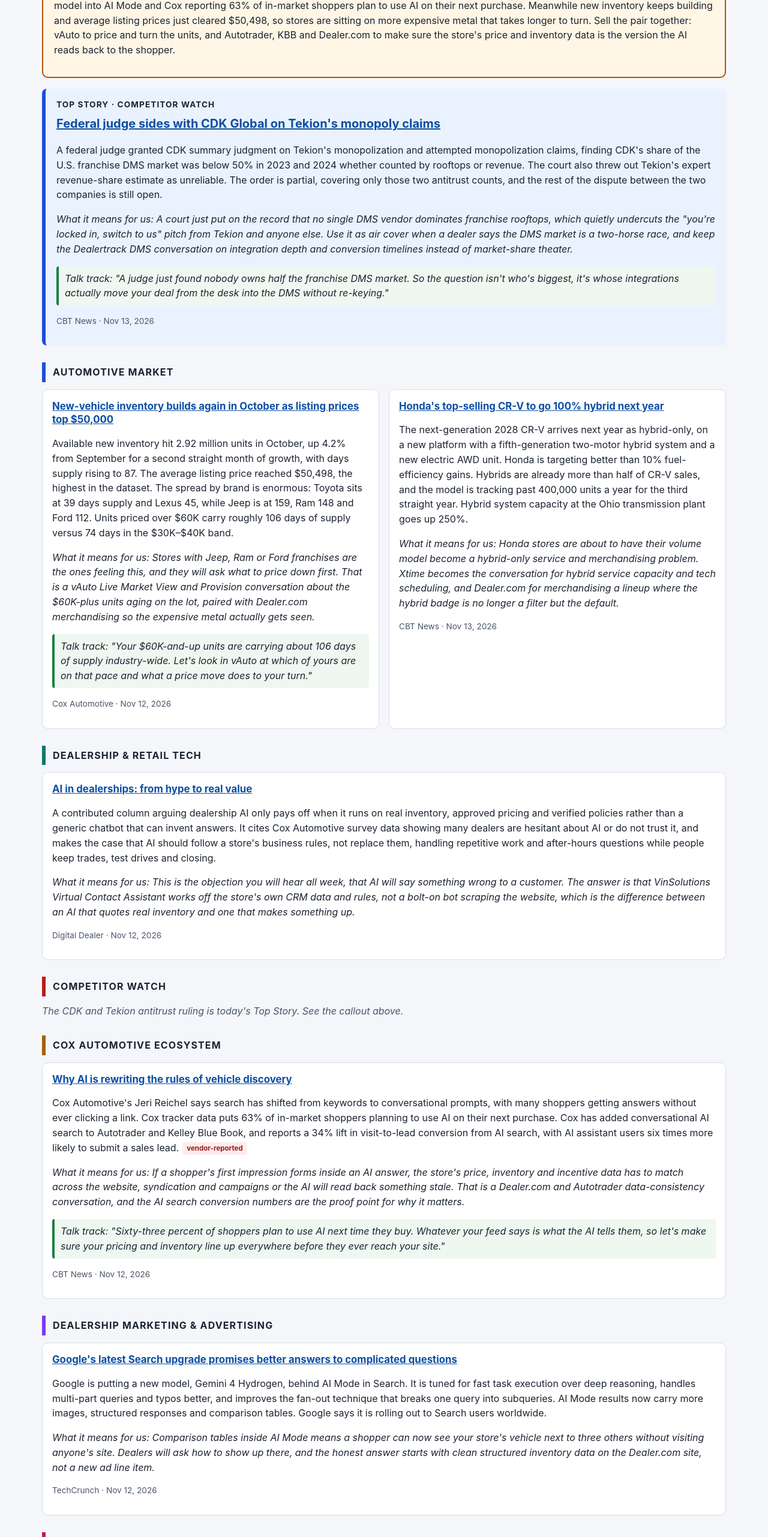
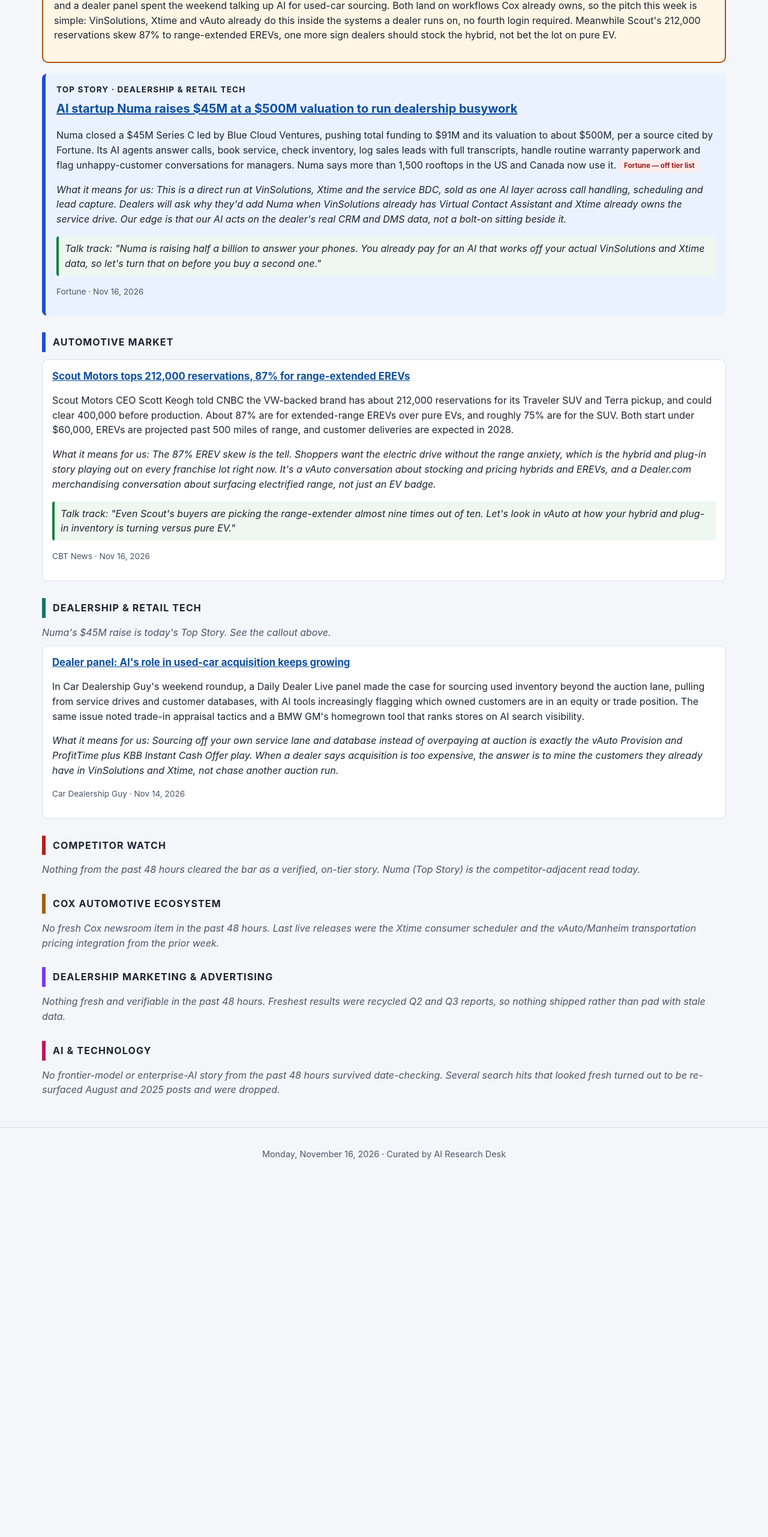
Before and after one commit to TobhaoN/mss-daily-briefing, a plain HTML site: page index.html in a window 1280 px wide. Shown: the part 232-2794 px from the top of the page at 60% size. After the commit the page ends 2199 px from the top, so only its background shows below. Drawn offline with Linux system fonts and the light colour scheme.

Commit message:
Update date in index.html to November 16, 2026

```diff
--- a/index.html
+++ b/index.html
@@ -3,7 +3,7 @@
 <head>
 <meta charset="utf-8">
 <meta name="viewport" content="width=device-width, initial-scale=1">
-<title>Automotive AI Daily Briefing — 2026-11-13</title>
+<title>Automotive AI Daily Briefing — 2026-11-16</title>
 <style>
 :root{
   --bg:#f4f6fa;--surface:#ffffff;--text:#1b2330;--muted:#4a5568;--border:#d8dee8;
@@ -52,7 +52,7 @@ footer{border-top:1px solid var(--border);color:var(--muted);text-align:center;p
   <div class="hwrap">
     <div>
       <h1><span aria-hidden="true">🚗</span> Automotive AI Daily Briefing</h1>
-      <p>Friday, November 13, 2026</p>
+      <p>Monday, November 16, 2026</p>
     </div>
     <button id="themeToggle" type="button" aria-label="Toggle light and dark theme">Dark mode</button>
   </div>
@@ -60,101 +60,66 @@ footer{border-top:1px solid var(--border);color:var(--muted);text-align:center;p
 <main>
   <section class="bottomline" aria-label="Bottom line">
     <h2>Bottom Line</h2>
-    <p>Two things are moving at once this week. The shopper's first look at a vehicle is happening inside an AI answer now, with Google pushing a new model into AI Mode and Cox reporting 63% of in-market shoppers plan to use AI on their next purchase. Meanwhile new inventory keeps building and average listing prices just cleared $50,498, so stores are sitting on more expensive metal that takes longer to turn. Sell the pair together: vAuto to price and turn the units, and Autotrader, KBB and Dealer.com to make sure the store's price and inventory data is the version the AI reads back to the shopper.</p>
+    <p>Quiet weekend for news, loud one for money. Numa just raised $45M at a $500M valuation to run dealership phones, service and leads with AI, and a dealer panel spent the weekend talking up AI for used-car sourcing. Both land on workflows Cox already owns, so the pitch this week is simple: VinSolutions, Xtime and vAuto already do this inside the systems a dealer runs on, no fourth login required. Meanwhile Scout's 212,000 reservations skew 87% to range-extended EREVs, one more sign dealers should stock the hybrid, not bet the lot on pure EV.</p>
   </section>
 
   <section class="topstory" aria-label="Top story">
-    <h2>TOP STORY · Competitor Watch</h2>
-    <h3><a href="https://www.cbtnews.com/federal-judge-sides-with-cdk-global" target="_blank" rel="noopener noreferrer">Federal judge sides with CDK Global on Tekion's monopoly claims</a></h3>
-    <p>A federal judge granted CDK summary judgment on Tekion's monopolization and attempted monopolization claims, finding CDK's share of the U.S. franchise DMS market was below 50% in 2023 and 2024 whether counted by rooftops or revenue. The court also threw out Tekion's expert revenue-share estimate as unreliable. The order is partial, covering only those two antitrust counts, and the rest of the dispute between the two companies is still open.</p>
-    <p class="meaning">What it means for us: A court just put on the record that no single DMS vendor dominates franchise rooftops, which quietly undercuts the "you're locked in, switch to us" pitch from Tekion and anyone else. Use it as air cover when a dealer says the DMS market is a two-horse race, and keep the Dealertrack DMS conversation on integration depth and conversion timelines instead of market-share theater.</p>
-    <p class="talk">Talk track: "A judge just found nobody owns half the franchise DMS market. So the question isn't who's biggest, it's whose integrations actually move your deal from the desk into the DMS without re-keying."</p>
-    <p class="meta">CBT News · Nov 13, 2026</p>
+    <h2>TOP STORY · Dealership &amp; Retail Tech</h2>
+    <h3><a href="https://fortune.com/2026/11/16/ai-startup-numa-45-million-car-dealerships-paperwork" target="_blank" rel="noopener noreferrer">AI startup Numa raises $45M at a $500M valuation to run dealership busywork</a></h3>
+    <p>Numa closed a $45M Series C led by Blue Cloud Ventures, pushing total funding to $91M and its valuation to about $500M, per a source cited by Fortune. Its AI agents answer calls, book service, check inventory, log sales leads with full transcripts, handle routine warranty paperwork and flag unhappy-customer conversations for managers. Numa says more than 1,500 rooftops in the US and Canada now use it.<span class="flag">Fortune — off tier list</span></p>
+    <p class="meaning">What it means for us: This is a direct run at VinSolutions, Xtime and the service BDC, sold as one AI layer across call handling, scheduling and lead capture. Dealers will ask why they'd add Numa when VinSolutions already has Virtual Contact Assistant and Xtime already owns the service drive. Our edge is that our AI acts on the dealer's real CRM and DMS data, not a bolt-on sitting beside it.</p>
+    <p class="talk">Talk track: "Numa is raising half a billion to answer your phones. You already pay for an AI that works off your actual VinSolutions and Xtime data, so let's turn that on before you buy a second one."</p>
+    <p class="meta">Fortune · Nov 16, 2026</p>
   </section>
 
   <section class="cat" style="--catc:var(--c-market)" aria-labelledby="h-market">
     <h2 id="h-market">Automotive Market</h2>
     <div class="grid">
       <article class="card">
-        <h3><a href="https://www.coxautoinc.com/insights/october-2026-new-vehicle-inventory/" target="_blank" rel="noopener noreferrer">New-vehicle inventory builds again in October as listing prices top $50,000</a></h3>
-        <p>Available new inventory hit 2.92 million units in October, up 4.2% from September for a second straight month of growth, with days supply rising to 87. The average listing price reached $50,498, the highest in the dataset. The spread by brand is enormous: Toyota sits at 39 days supply and Lexus 45, while Jeep is at 159, Ram 148 and Ford 112. Units priced over $60K carry roughly 106 days of supply versus 74 days in the $30K–$40K band.</p>
-        <p class="meaning">What it means for us: Stores with Jeep, Ram or Ford franchises are the ones feeling this, and they will ask what to price down first. That is a vAuto Live Market View and Provision conversation about the $60K-plus units aging on the lot, paired with Dealer.com merchandising so the expensive metal actually gets seen.</p>
-        <p class="talk">Talk track: "Your $60K-and-up units are carrying about 106 days of supply industry-wide. Let's look in vAuto at which of yours are on that pace and what a price move does to your turn."</p>
-        <p class="meta">Cox Automotive · Nov 12, 2026</p>
-      </article>
-      <article class="card">
-        <h3><a href="https://www.cbtnews.com/honda-cr-v-all-hybrid" target="_blank" rel="noopener noreferrer">Honda's top-selling CR-V to go 100% hybrid next year</a></h3>
-        <p>The next-generation 2028 CR-V arrives next year as hybrid-only, on a new platform with a fifth-generation two-motor hybrid system and a new electric AWD unit. Honda is targeting better than 10% fuel-efficiency gains. Hybrids are already more than half of CR-V sales, and the model is tracking past 400,000 units a year for the third straight year. Hybrid system capacity at the Ohio transmission plant goes up 250%.</p>
-        <p class="meaning">What it means for us: Honda stores are about to have their volume model become a hybrid-only service and merchandising problem. Xtime becomes the conversation for hybrid service capacity and tech scheduling, and Dealer.com for merchandising a lineup where the hybrid badge is no longer a filter but the default.</p>
-        <p class="meta">CBT News · Nov 13, 2026</p>
+        <h3><a href="https://cbtnews.com/scout-motors-nears-212000-reservations" target="_blank" rel="noopener noreferrer">Scout Motors tops 212,000 reservations, 87% for range-extended EREVs</a></h3>
+        <p>Scout Motors CEO Scott Keogh told CNBC the VW-backed brand has about 212,000 reservations for its Traveler SUV and Terra pickup, and could clear 400,000 before production. About 87% are for extended-range EREVs over pure EVs, and roughly 75% are for the SUV. Both start under $60,000, EREVs are projected past 500 miles of range, and customer deliveries are expected in 2028.</p>
+        <p class="meaning">What it means for us: The 87% EREV skew is the tell. Shoppers want the electric drive without the range anxiety, which is the hybrid and plug-in story playing out on every franchise lot right now. It's a vAuto conversation about stocking and pricing hybrids and EREVs, and a Dealer.com merchandising conversation about surfacing electrified range, not just an EV badge.</p>
+        <p class="talk">Talk track: "Even Scout's buyers are picking the range-extender almost nine times out of ten. Let's look in vAuto at how your hybrid and plug-in inventory is turning versus pure EV."</p>
+        <p class="meta">CBT News · Nov 16, 2026</p>
       </article>
     </div>
   </section>
 
   <section class="cat" style="--catc:var(--c-tech)" aria-labelledby="h-tech">
     <h2 id="h-tech">Dealership &amp; Retail Tech</h2>
+    <p class="note">Numa's $45M raise is today's Top Story. See the callout above.</p>
     <div class="grid">
       <article class="card">
-        <h3><a href="https://digitaldealer.com/news/ai-in-dealerships-from-hype-to-real-value/173705" target="_blank" rel="noopener noreferrer">AI in dealerships: from hype to real value</a></h3>
-        <p>A contributed column arguing dealership AI only pays off when it runs on real inventory, approved pricing and verified policies rather than a generic chatbot that can invent answers. It cites Cox Automotive survey data showing many dealers are hesitant about AI or do not trust it, and makes the case that AI should follow a store's business rules, not replace them, handling repetitive work and after-hours questions while people keep trades, test drives and closing.</p>
-        <p class="meaning">What it means for us: This is the objection you will hear all week, that AI will say something wrong to a customer. The answer is that VinSolutions Virtual Contact Assistant works off the store's own CRM data and rules, not a bolt-on bot scraping the website, which is the difference between an AI that quotes real inventory and one that makes something up.</p>
-        <p class="meta">Digital Dealer · Nov 12, 2026</p>
+        <h3><a href="https://news.dealershipguy.com/p/the-weekly-cargurus-nov-14" target="_blank" rel="noopener noreferrer">Dealer panel: AI's role in used-car acquisition keeps growing</a></h3>
+        <p>In Car Dealership Guy's weekend roundup, a Daily Dealer Live panel made the case for sourcing used inventory beyond the auction lane, pulling from service drives and customer databases, with AI tools increasingly flagging which owned customers are in an equity or trade position. The same issue noted trade-in appraisal tactics and a BMW GM's homegrown tool that ranks stores on AI search visibility.</p>
+        <p class="meaning">What it means for us: Sourcing off your own service lane and database instead of overpaying at auction is exactly the vAuto Provision and ProfitTime plus KBB Instant Cash Offer play. When a dealer says acquisition is too expensive, the answer is to mine the customers they already have in VinSolutions and Xtime, not chase another auction run.</p>
+        <p class="meta">Car Dealership Guy · Nov 14, 2026</p>
       </article>
     </div>
   </section>
 
   <section class="cat" style="--catc:var(--c-comp)" aria-labelledby="h-comp">
     <h2 id="h-comp">Competitor Watch</h2>
-    <p class="note">The CDK and Tekion antitrust ruling is today's Top Story. See the callout above.</p>
+    <p class="note">Nothing from the past 48 hours cleared the bar as a verified, on-tier story. Numa (Top Story) is the competitor-adjacent read today.</p>
   </section>
 
   <section class="cat" style="--catc:var(--c-cox)" aria-labelledby="h-cox">
     <h2 id="h-cox">Cox Automotive Ecosystem</h2>
-    <div class="grid">
-      <article class="card">
-        <h3><a href="https://www.cbtnews.com/vehicle-discovery" target="_blank" rel="noopener noreferrer">Why AI is rewriting the rules of vehicle discovery</a></h3>
-        <p>Cox Automotive's Jeri Reichel says search has shifted from keywords to conversational prompts, with many shoppers getting answers without ever clicking a link. Cox tracker data puts 63% of in-market shoppers planning to use AI on their next purchase. Cox has added conversational AI search to Autotrader and Kelley Blue Book, and reports a 34% lift in visit-to-lead conversion from AI search, with AI assistant users six times more likely to submit a sales lead.<span class="flag">vendor-reported</span></p>
-        <p class="meaning">What it means for us: If a shopper's first impression forms inside an AI answer, the store's price, inventory and incentive data has to match across the website, syndication and campaigns or the AI will read back something stale. That is a Dealer.com and Autotrader data-consistency conversation, and the AI search conversion numbers are the proof point for why it matters.</p>
-        <p class="talk">Talk track: "Sixty-three percent of shoppers plan to use AI next time they buy. Whatever your feed says is what the AI tells them, so let's make sure your pricing and inventory line up everywhere before they ever reach your site."</p>
-        <p class="meta">CBT News · Nov 12, 2026</p>
-      </article>
-    </div>
+    <p class="note">No fresh Cox newsroom item in the past 48 hours. Last live releases were the Xtime consumer scheduler and the vAuto/Manheim transportation pricing integration from the prior week.</p>
   </section>
 
   <section class="cat" style="--catc:var(--c-mkt)" aria-labelledby="h-mkt">
     <h2 id="h-mkt">Dealership Marketing &amp; Advertising</h2>
-    <div class="grid">
-      <article class="card">
-        <h3><a href="https://techcrunch.com/2026/11/12/googles-latest-search-upgrade-promises-better-answers-to-your-most-complicated-questions/" target="_blank" rel="noopener noreferrer">Google's latest Search upgrade promises better answers to complicated questions</a></h3>
-        <p>Google is putting a new model, Gemini 4 Hydrogen, behind AI Mode in Search. It is tuned for fast task execution over deep reasoning, handles multi-part queries and typos better, and improves the fan-out technique that breaks one query into subqueries. AI Mode results now carry more images, structured responses and comparison tables. Google says it is rolling out to Search users worldwide.</p>
-        <p class="meaning">What it means for us: Comparison tables inside AI Mode means a shopper can now see your store's vehicle next to three others without visiting anyone's site. Dealers will ask how to show up there, and the honest answer starts with clean structured inventory data on the Dealer.com site, not a new ad line item.</p>
-        <p class="meta">TechCrunch · Nov 12, 2026</p>
-      </article>
-    </div>
+    <p class="note">Nothing fresh and verifiable in the past 48 hours. Freshest results were recycled Q2 and Q3 reports, so nothing shipped rather than pad with stale data.</p>
   </section>
 
   <section class="cat" style="--catc:var(--c-ai)" aria-labelledby="h-ai">
     <h2 id="h-ai">AI &amp; Technology</h2>
-    <div class="grid">
-      <article class="card">
-        <span class="badge">📣 POST-WORTHY</span>
-        <h3><a href="https://techcrunch.com/2026/11/12/muse-can-now-place-calls-to-u-s-businesses-if-you-pay/" target="_blank" rel="noopener noreferrer">Meta's Muse can now place calls to U.S. businesses, if you pay</a></h3>
-        <p>Meta's consumer AI agent Muse can now make outbound phone calls to U.S. businesses on a user's behalf, limited to paid subscribers starting at $20 a month. Meta's chief AI officer pitched it for calling a cable provider, the DMV or a restaurant with no online reservations. Muse has more than 10 million users, and Instinct and Google's Gemini offer similar calling features. The article notes businesses sometimes hang up on AI callers, and that spotting them gets harder as voices improve.</p>
-        <p class="meaning">What it means for us: Your dealers' service drives and BDCs are about to start taking calls from customers' AI agents, and nobody has told the staff. It makes the case for Xtime online scheduling and VinSolutions capturing the appointment digitally, so the store is not relying on a human picking up and guessing whether the caller is real.</p>
-        <p class="meta">TechCrunch · Nov 12, 2026</p>
-        <p class="meta"><strong>LinkedIn angle:</strong> Your service drive is going to start getting calls from customers' AI assistants. Half of dealership phone training is still "smile when you dial." Nobody is ready for the caller who doesn't have a face.</p>
-      </article>
-      <article class="card">
-        <h3><a href="https://techcrunch.com/2026/11/12/united-airlines-blocks-ai-agents-from-booking-flights-citing-cybersecurity-risks/" target="_blank" rel="noopener noreferrer">United Airlines blocks AI agents from booking flights, citing cybersecurity risks</a></h3>
-        <p>United will block AI agents and autonomous assistants from booking flights or managing reservations for customers, citing cybersecurity risk and conflicts with federal rules that require a human to complete check-in. It is restricting access on its own platforms and through travel agencies and aggregators. The move follows Bank of America warning customers not to share banking passwords with AI assistants.</p>
-        <p class="meaning">What it means for us: Big-ticket retailers are drawing a line on letting AI agents transact, which is exactly the question coming for digital retailing. Dealers will ask whether an AI agent can submit a credit app or structure a deal, and the answer for Deal Central and Dealertrack is that the consumer still authenticates and consents themselves, which is a feature not a limitation.</p>
-        <p class="meta">TechCrunch · Nov 12, 2026</p>
-      </article>
-    </div>
+    <p class="note">No frontier-model or enterprise-AI story from the past 48 hours survived date-checking. Several search hits that looked fresh turned out to be re-surfaced August and 2025 posts and were dropped.</p>
   </section>
 </main>
 <footer>
-  <p>Friday, November 13, 2026 · Curated by AI Research Desk</p>
+  <p>Monday, November 16, 2026 · Curated by AI Research Desk</p>
 </footer>
 <script>
 (function(){
```
